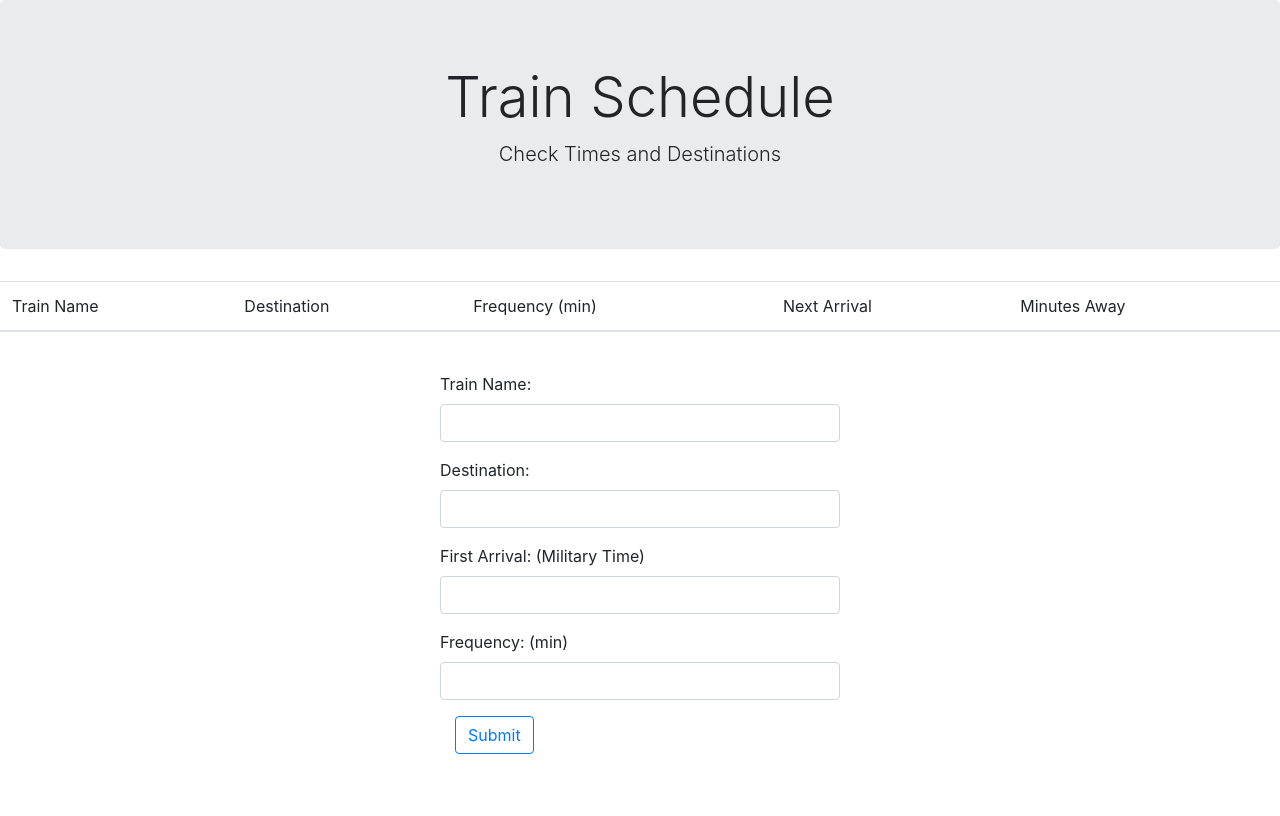
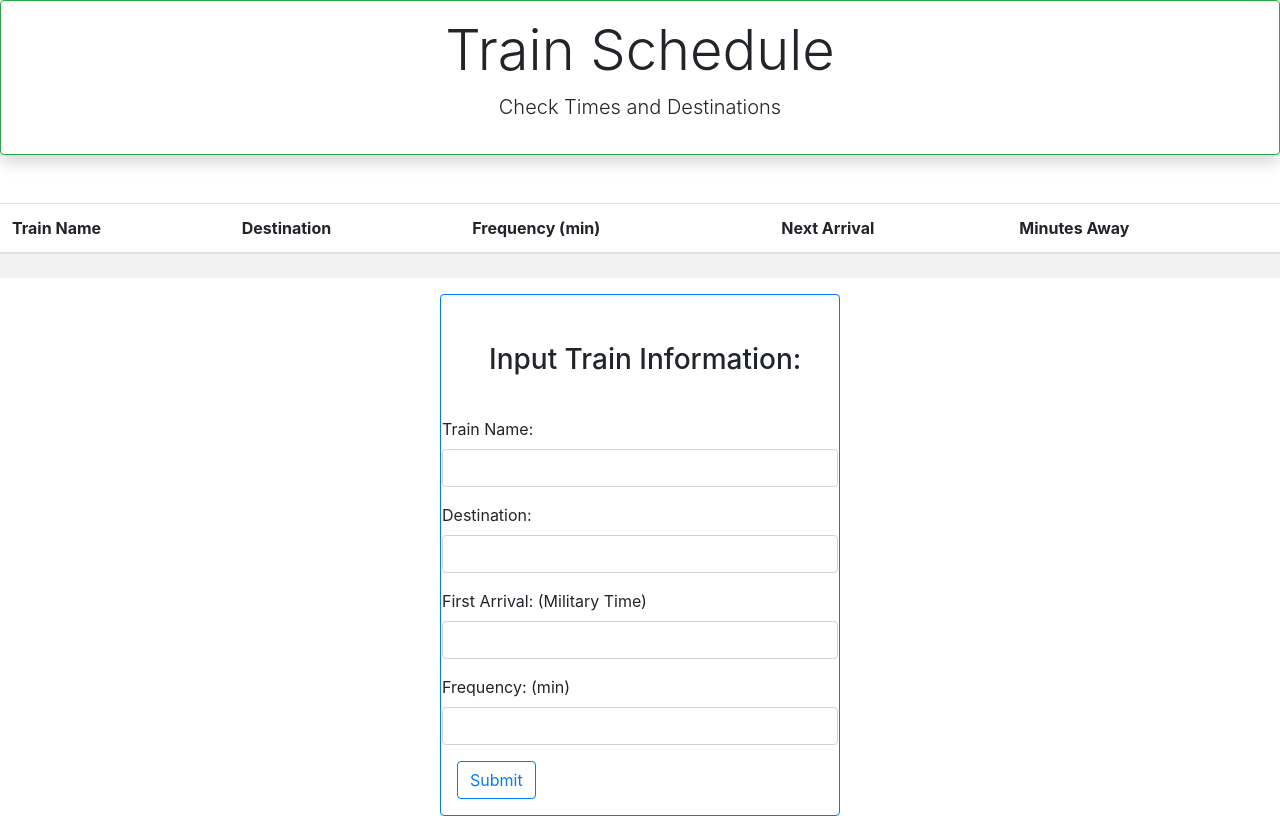
Before and after one commit to codycovington/train-time, a plain HTML site: page index.html in a window 1280 px wide. Drawn offline with nearby package versions, Linux system fonts and the light colour scheme; no server answers.

Commit message:
Add files via upload
Updating bootstrap components.

```diff
--- a/assets/css/style.css
+++ b/assets/css/style.css
@@ -1,7 +1,18 @@
 .container {
     width: 400px;
+    padding: 1em;
+
 }
 
 .jumbotron {
     text-align: center;
+    background-color: lightskyblue;
 }
+
+.table-hover tbody tr:hover td, .table-hover tbody tr:hover th {
+    background-color: lightseagreen;
+  }
+
+#form-header {
+	padding: 2em;
+}
--- a/assets/javascript/app.js
+++ b/assets/javascript/app.js
@@ -76,11 +76,11 @@
 
       // Change the HTML to reflect
 
-      $("#trainname_table").append("<tr><td> " + snapshot.val().trainname + "</td>");
-      $("#destination_table").append("<tr><td>" + snapshot.val().destination + "</td>");
-      $("#frequency_table").append("<tr><td>" + snapshot.val().frequency + "</td></tr>");
-      $("#nextarrival_table").append("<tr><td>" + nextTrainArrival + "</td>");
-      $("#minutesaway_table").append("<tr><td>" + minutes + "</td></tr>");
+      $("#data_table").append("<tr><td> " + snapshot.val().trainname + "</td><td>" + snapshot.val().destination + "</td><td>" + snapshot.val().frequency + "</td><td>" +  nextTrainArrival + "</td><td>" + minutes + "</td></tr>" );
+      //$("#destination_table").append("<tr><td>" + snapshot.val().destination + "</td></tr>");
+      //$("#frequency_table").append("<tr><td>" + snapshot.val().frequency + "</td></tr>");
+      //$("#nextarrival_table").append("<tr><td>" + nextTrainArrival + "</td></tr>");
+      //$("#minutesaway_table").append("<tr><td>" + minutes + "</td></tr></tbody>");
 
 
       // Handle the errors
--- a/index.html
+++ b/index.html
@@ -12,7 +12,7 @@
 </head>
 <body>
 
-        <div class="jumbotron">
+        <div class="jumbotron border border-success shadow p-3 mb-5 bg-white rounded">
                 <h1 class="display-4">Train Schedule</h1>
                 <p class="lead">Check Times and Destinations</p>
 
@@ -20,14 +20,14 @@
               </div>
 
 
-        <table class="table">
+        <table class="table table-striped table-hover">
                 <thead>
                   <tr>
-                    <th scope="col" id="trainname">Train Name</th>
-                    <th scope="col" id="destination">Destination</th>
-                    <th scope="col" id="frequency">Frequency (min)</th>
-                    <th scope="col" id="nextarrival">Next Arrival</th>
-                    <th scope="col" id="minutesaway">Minutes Away</th>
+                    <th scope="col" id="trainname"><strong>Train Name</strong></th>
+                    <th scope="col" id="destination"><strong>Destination</strong></th>
+                    <th scope="col" id="frequency"><strong>Frequency (min)</strong></th>
+                    <th scope="col" id="nextarrival"><strong>Next Arrival</strong></th>
+                    <th scope="col" id="minutesaway"><strong>Minutes Away</strong></th>
                   </tr>
                 </thead>
                 <tbody id="data_table">
@@ -42,7 +42,9 @@
               </table>
 
 
-              <div class="container">
+           <div class="container rounded border border-primary" id="form">
+             <div class="container" id="form-header"><h3>Input Train Information:</h3></div>
+
               <form role="form">
                     <div class="form-group row">
                       <label for="name-input">Train Name:</label>
@@ -63,6 +65,7 @@
                     <button class="btn btn-outline-primary" id="add-train" type="submit">Submit</button>
                   </form>
                 </div>
+            </div>
 
 
 <!-- <script src="https://rawgit.com/moment/moment/2.2.1/min/moment.min.js"></script> -->
```
